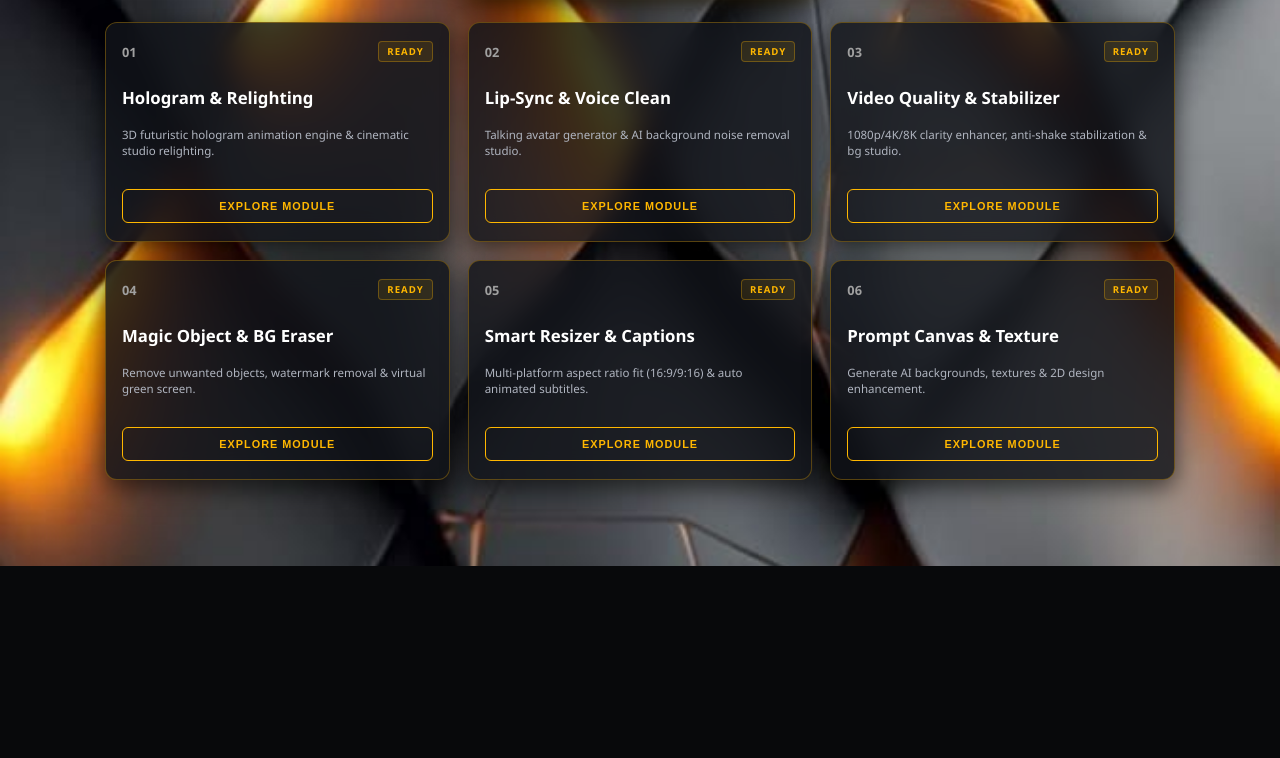
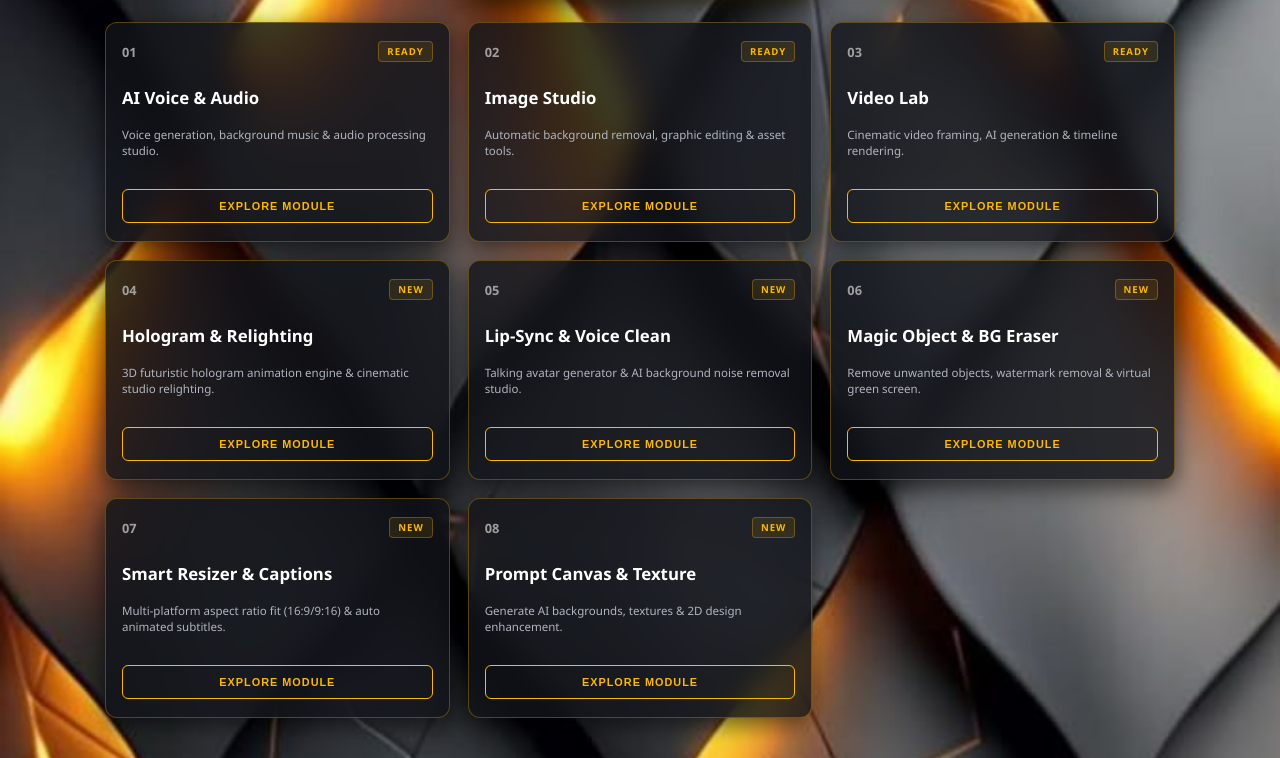
Before and after one commit to resheedkm35-svg/nexura-ai, a plain HTML site: page index.html in a window 1280 px wide. Shown: the part 234-992 px from the top of the page. Before the commit the page ends 800 px from the top, so only its background shows below. Drawn offline with Linux system fonts and the light colour scheme.

Commit message:
Revise module cards and update descriptions
Updated module cards to reflect new features and descriptions, including AI Voice & Audio, Image Studio, Video Lab, and others. Changed status indicators to 'NEW' for newly added modules.

```diff
--- a/index.html
+++ b/index.html
@@ -27,11 +27,48 @@
 
         <div class="card-grid">
 
-            <!-- 1. AI Hologram & Cinematic Relighting Card -->
+            <!-- CORE MODULES (നിങ്ങളുടെ പഴയ കോഡുകൾ അതേപടി നിലനിർത്തിയത്) -->
             <div class="card">
                 <div class="card-header">
                     <span class="card-num">01</span>
                     <div class="status-indicator">READY</div>
+                </div>
+                <h3 class="card-title">AI Voice & Audio</h3>
+                <p class="card-desc">Voice generation, background music & audio processing studio.</p>
+                <div class="card-footer">
+                    <button class="launch-btn" onclick="navigateTo('voice.html')">EXPLORE MODULE</button>
+                </div>
+            </div>
+
+            <div class="card">
+                <div class="card-header">
+                    <span class="card-num">02</span>
+                    <div class="status-indicator">READY</div>
+                </div>
+                <h3 class="card-title">Image Studio</h3>
+                <p class="card-desc">Automatic background removal, graphic editing & asset tools.</p>
+                <div class="card-footer">
+                    <button class="launch-btn" onclick="navigateTo('image.html')">EXPLORE MODULE</button>
+                </div>
+            </div>
+
+            <div class="card">
+                <div class="card-header">
+                    <span class="card-num">03</span>
+                    <div class="status-indicator">READY</div>
+                </div>
+                <h3 class="card-title">Video Lab</h3>
+                <p class="card-desc">Cinematic video framing, AI generation & timeline rendering.</p>
+                <div class="card-footer">
+                    <button class="launch-btn" onclick="navigateTo('video.html')">EXPLORE MODULE</button>
+                </div>
+            </div>
+
+            <!-- NEW DUAL-FUNCTION MODULES (പുതിയ 5 ഫീച്ചർ കാർഡുകൾ) -->
+            <div class="card">
+                <div class="card-header">
+                    <span class="card-num">04</span>
+                    <div class="status-indicator">NEW</div>
                 </div>
                 <h3 class="card-title">Hologram & Relighting</h3>
                 <p class="card-desc">3D futuristic hologram animation engine & cinematic studio relighting.</p>
@@ -40,11 +77,10 @@
                 </div>
             </div>
 
-            <!-- 2. AI Lip-Sync & Audio Noise Cleaner Card -->
             <div class="card">
                 <div class="card-header">
-                    <span class="card-num">02</span>
-                    <div class="status-indicator">READY</div>
+                    <span class="card-num">05</span>
+                    <div class="status-indicator">NEW</div>
                 </div>
                 <h3 class="card-title">Lip-Sync & Voice Clean</h3>
                 <p class="card-desc">Talking avatar generator & AI background noise removal studio.</p>
@@ -53,24 +89,10 @@
                 </div>
             </div>
 
-            <!-- 3. Video Quality & Background Studio Card -->
             <div class="card">
                 <div class="card-header">
-                    <span class="card-num">03</span>
-                    <div class="status-indicator">READY</div>
-                </div>
-                <h3 class="card-title">Video Quality & Stabilizer</h3>
-                <p class="card-desc">1080p/4K/8K clarity enhancer, anti-shake stabilization & bg studio.</p>
-                <div class="card-footer">
-                    <button class="launch-btn" onclick="navigateTo('video.html')">EXPLORE MODULE</button>
-                </div>
-            </div>
-
-            <!-- 4. Magic Object & Background Eraser Card -->
-            <div class="card">
-                <div class="card-header">
-                    <span class="card-num">04</span>
-                    <div class="status-indicator">READY</div>
+                    <span class="card-num">06</span>
+                    <div class="status-indicator">NEW</div>
                 </div>
                 <h3 class="card-title">Magic Object & BG Eraser</h3>
                 <p class="card-desc">Remove unwanted objects, watermark removal & virtual green screen.</p>
@@ -79,11 +101,10 @@
                 </div>
             </div>
 
-            <!-- 5. Smart Resizer & Auto Subtitles Card -->
             <div class="card">
                 <div class="card-header">
-                    <span class="card-num">05</span>
-                    <div class="status-indicator">READY</div>
+                    <span class="card-num">07</span>
+                    <div class="status-indicator">NEW</div>
                 </div>
                 <h3 class="card-title">Smart Resizer & Captions</h3>
                 <p class="card-desc">Multi-platform aspect ratio fit (16:9/9:16) & auto animated subtitles.</p>
@@ -92,11 +113,10 @@
                 </div>
             </div>
 
-            <!-- 6. AI Prompt Canvas & Texture Studio Card -->
             <div class="card">
                 <div class="card-header">
-                    <span class="card-num">06</span>
-                    <div class="status-indicator">READY</div>
+                    <span class="card-num">08</span>
+                    <div class="status-indicator">NEW</div>
                 </div>
                 <h3 class="card-title">Prompt Canvas & Texture</h3>
                 <p class="card-desc">Generate AI backgrounds, textures & 2D design enhancement.</p>
```
